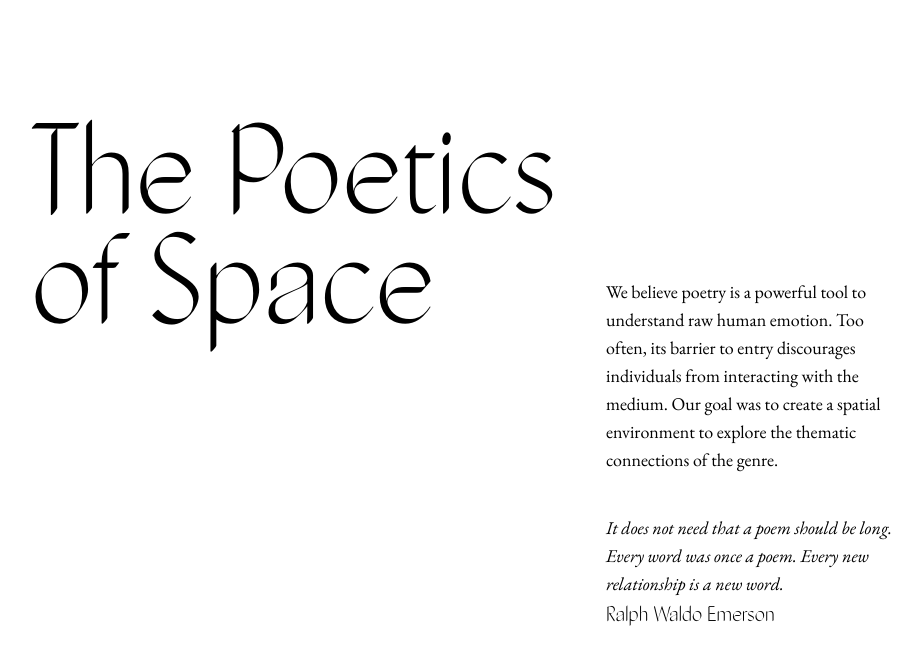
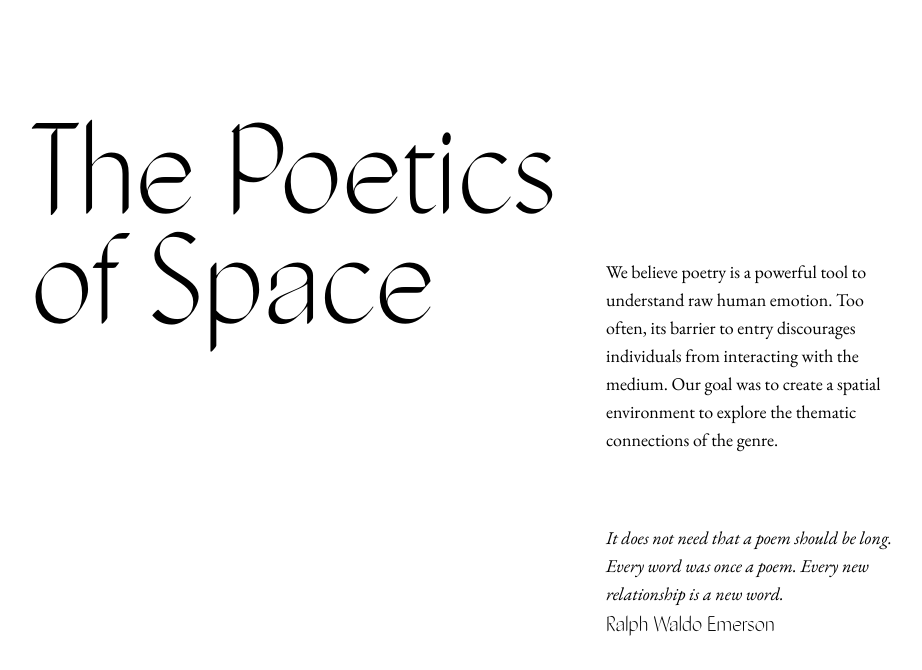
Before and after one commit to applebynj/hackdartmouth2018, a website built with webpack: page index.html in a window 1280 px wide. Shown: the whole page, without its empty margins (98-1020 px from the left). Built offline with nearby package versions, Linux system fonts and the light colour scheme.

Commit message:
adjust padding of intro paragraph

```diff
--- a/index.html
+++ b/index.html
@@ -62,7 +62,8 @@
 
 						.home__paragraph-container {
 							margin-left: 55vw;
-							margin-top: -70px;
+							margin-top: -90px;
+							padding-bottom: 30px;
 							width: 300px;
 						}
 
```
